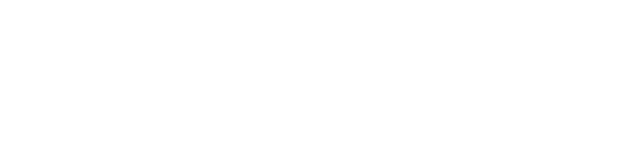
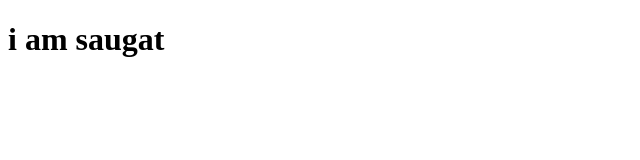
Before and after one commit to saugatsigdel1/project-bcis, a plain HTML site: page index.html in a window 1280 px wide. Shown: the whole page, without its empty margins (0-640 px from the left). Drawn offline with Linux system fonts and the light colour scheme.

Commit message:
first commit

```diff
--- a/index.html
+++ b/index.html
@@ -4,6 +4,9 @@
 	<title>	GitHub</title>
 </head>
 <body>
+	<h1>i am saugat</h1>
+
+
 
 </body>
 </html>
```
